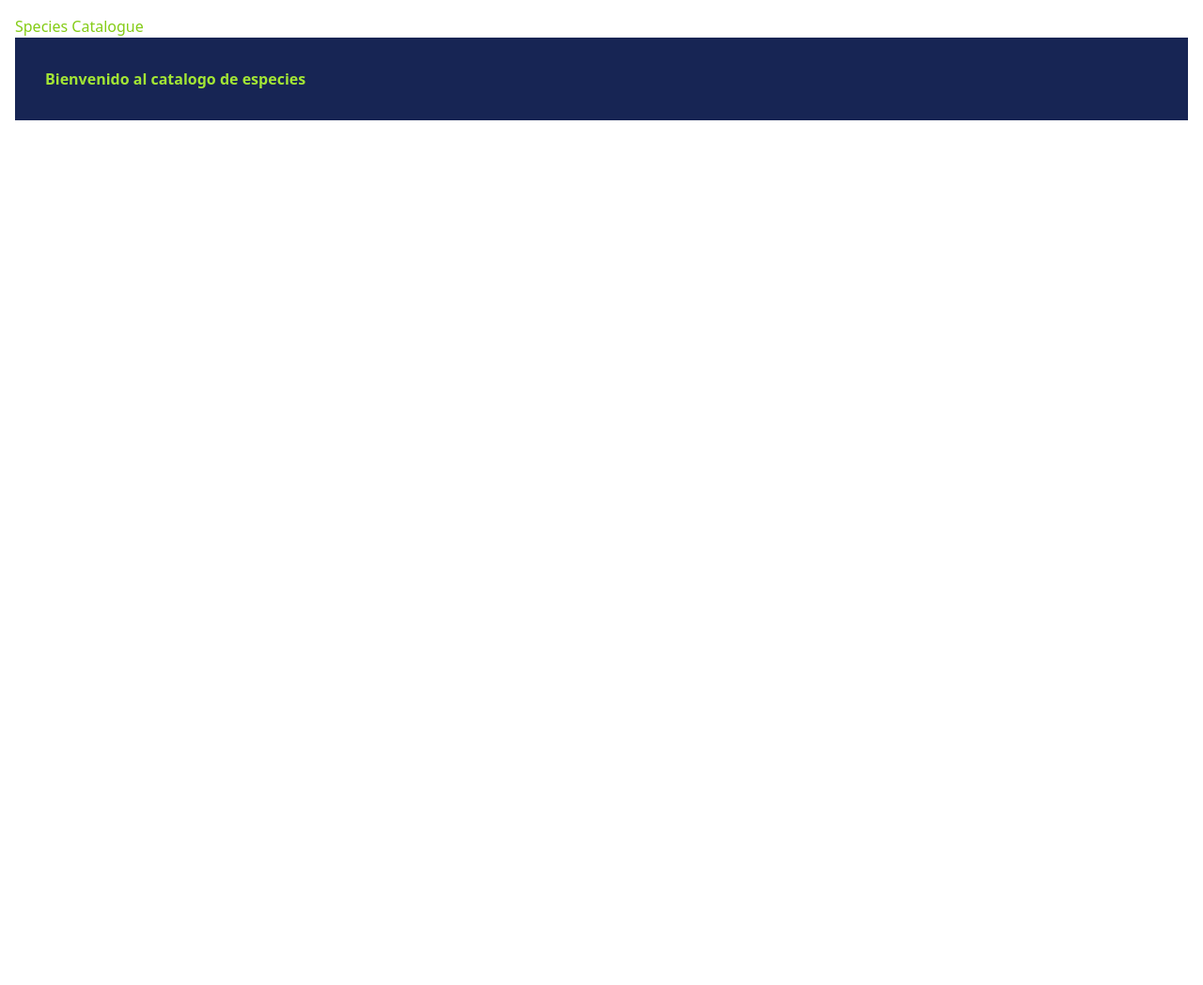
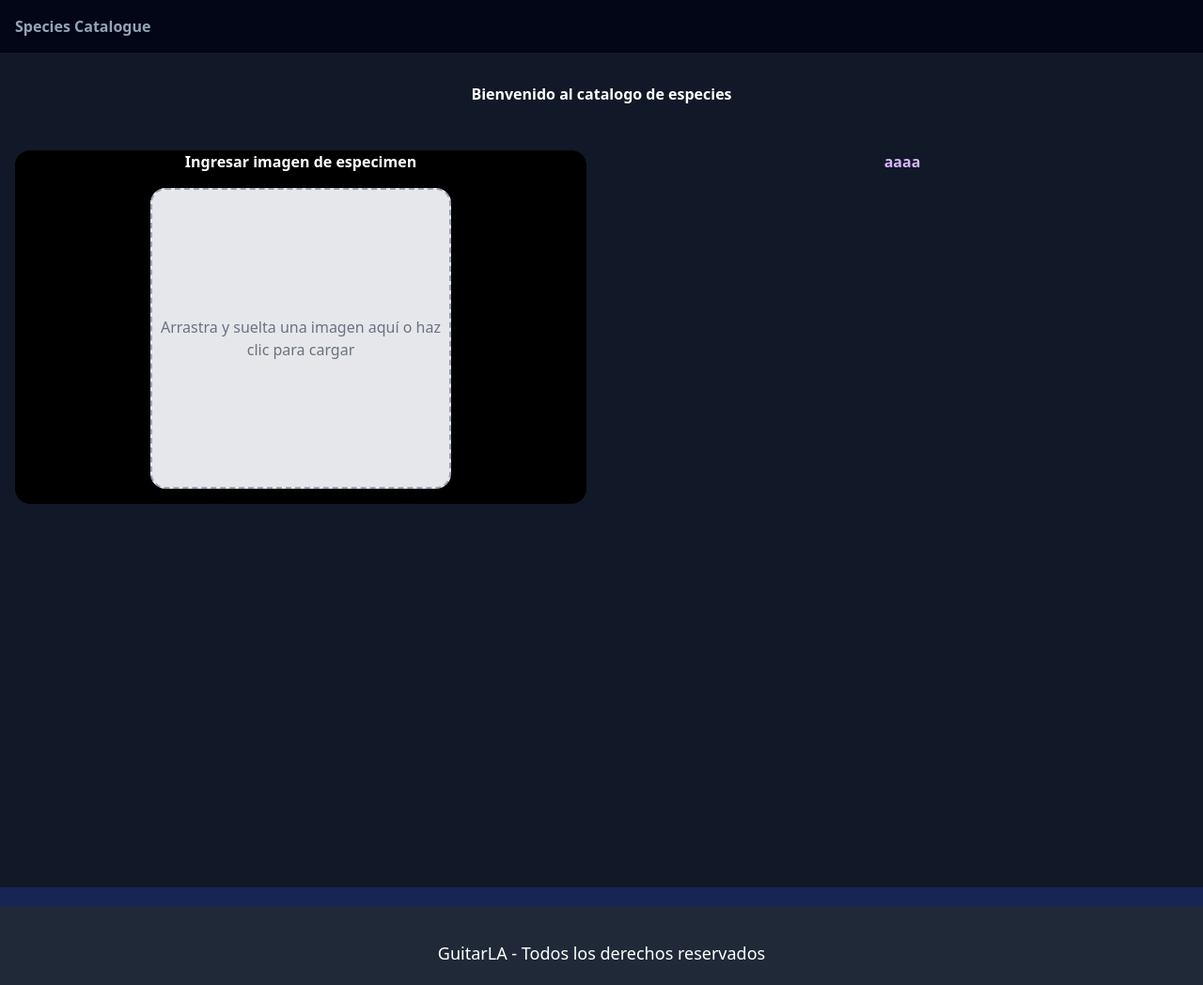
Before and after one commit to augustoreyesdelgado/FastAPI-Speaces_Catalogue, a FastAPI app: page /catalogo/home-page in a window 1280 px wide. Shown: the whole page at 94% size. Before the commit the page ends 128 px from the top, so only its background shows below. Run offline with FastAPI, Linux system fonts and the light colour scheme.

Commit message:
Se configura la pagina home, se agrega area de drag&drop

```diff
--- a/src/static/css/app.css
+++ b/src/static/css/app.css
@@ -554,6 +554,40 @@ video {
   --tw-contain-style:  ;
 }
 
+.container {
+  width: 100%;
+}
+
+@media (min-width: 640px) {
+  .container {
+    max-width: 640px;
+  }
+}
+
+@media (min-width: 768px) {
+  .container {
+    max-width: 768px;
+  }
+}
+
+@media (min-width: 1024px) {
+  .container {
+    max-width: 1024px;
+  }
+}
+
+@media (min-width: 1280px) {
+  .container {
+    max-width: 1280px;
+  }
+}
+
+@media (min-width: 1536px) {
+  .container {
+    max-width: 1536px;
+  }
+}
+
 .collapse {
   visibility: collapse;
 }
@@ -562,21 +596,235 @@ video {
   position: static;
 }
 
+.col-auto {
+  grid-column: auto;
+}
+
 .m-1 {
   margin: 0.25rem;
+}
+
+.mx-auto {
+  margin-left: auto;
+  margin-right: auto;
+}
+
+.my-4 {
+  margin-top: 1rem;
+  margin-bottom: 1rem;
 }
 
 .ml-auto {
   margin-left: auto;
 }
 
+.mt-4 {
+  margin-top: 1rem;
+}
+
+.mt-5 {
+  margin-top: 1.25rem;
+}
+
 .block {
   display: block;
+}
+
+.flex {
+  display: flex;
+}
+
+.hidden {
+  display: none;
+}
+
+.h-full {
+  height: 100%;
+}
+
+.h-fit {
+  height: -moz-fit-content;
+  height: fit-content;
+}
+
+.h-64 {
+  height: 16rem;
+}
+
+.h-8 {
+  height: 2rem;
+}
+
+.h-80 {
+  height: 20rem;
+}
+
+.max-h-full {
+  max-height: 100%;
+}
+
+.min-h-screen {
+  min-height: 100vh;
+}
+
+.w-64 {
+  width: 16rem;
+}
+
+.w-4 {
+  width: 1rem;
+}
+
+.w-40 {
+  width: 10rem;
+}
+
+.w-8 {
+  width: 2rem;
+}
+
+.w-80 {
+  width: 20rem;
+}
+
+.max-w-4xl {
+  max-width: 56rem;
+}
+
+.max-w-lg {
+  max-width: 32rem;
+}
+
+.flex-1 {
+  flex: 1 1 0%;
+}
+
+.flex-grow {
+  flex-grow: 1;
+}
+
+.cursor-pointer {
+  cursor: pointer;
+}
+
+.flex-col {
+  flex-direction: column;
+}
+
+.items-center {
+  align-items: center;
+}
+
+.justify-center {
+  justify-content: center;
+}
+
+.justify-between {
+  justify-content: space-between;
+}
+
+.rounded-2xl {
+  border-radius: 1rem;
+}
+
+.border {
+  border-width: 1px;
+}
+
+.border-2 {
+  border-width: 2px;
+}
+
+.border-r {
+  border-right-width: 1px;
+}
+
+.border-r-4 {
+  border-right-width: 4px;
+}
+
+.border-dashed {
+  border-style: dashed;
+}
+
+.border-gray-400 {
+  --tw-border-opacity: 1;
+  border-color: rgb(156 163 175 / var(--tw-border-opacity));
 }
 
 .bg-blue-950 {
   --tw-bg-opacity: 1;
   background-color: rgb(23 37 84 / var(--tw-bg-opacity));
+}
+
+.bg-slate-200 {
+  --tw-bg-opacity: 1;
+  background-color: rgb(226 232 240 / var(--tw-bg-opacity));
+}
+
+.bg-slate-950 {
+  --tw-bg-opacity: 1;
+  background-color: rgb(2 6 23 / var(--tw-bg-opacity));
+}
+
+.bg-lime-500 {
+  --tw-bg-opacity: 1;
+  background-color: rgb(132 204 22 / var(--tw-bg-opacity));
+}
+
+.bg-lime-600 {
+  --tw-bg-opacity: 1;
+  background-color: rgb(101 163 13 / var(--tw-bg-opacity));
+}
+
+.bg-gray-800 {
+  --tw-bg-opacity: 1;
+  background-color: rgb(31 41 55 / var(--tw-bg-opacity));
+}
+
+.bg-blue-500 {
+  --tw-bg-opacity: 1;
+  background-color: rgb(59 130 246 / var(--tw-bg-opacity));
+}
+
+.bg-green-500 {
+  --tw-bg-opacity: 1;
+  background-color: rgb(34 197 94 / var(--tw-bg-opacity));
+}
+
+.bg-black {
+  --tw-bg-opacity: 1;
+  background-color: rgb(0 0 0 / var(--tw-bg-opacity));
+}
+
+.bg-slate-700 {
+  --tw-bg-opacity: 1;
+  background-color: rgb(51 65 85 / var(--tw-bg-opacity));
+}
+
+.bg-gray-900 {
+  --tw-bg-opacity: 1;
+  background-color: rgb(17 24 39 / var(--tw-bg-opacity));
+}
+
+.bg-white {
+  --tw-bg-opacity: 1;
+  background-color: rgb(255 255 255 / var(--tw-bg-opacity));
+}
+
+.bg-gray-400 {
+  --tw-bg-opacity: 1;
+  background-color: rgb(156 163 175 / var(--tw-bg-opacity));
+}
+
+.bg-gray-100 {
+  --tw-bg-opacity: 1;
+  background-color: rgb(243 244 246 / var(--tw-bg-opacity));
+}
+
+.bg-gray-200 {
+  --tw-bg-opacity: 1;
+  background-color: rgb(229 231 235 / var(--tw-bg-opacity));
 }
 
 .p-4 {
@@ -587,21 +835,69 @@ video {
   padding: 2rem;
 }
 
-.font-black {
-  font-weight: 900;
+.px-5 {
+  padding-left: 1.25rem;
+  padding-right: 1.25rem;
 }
 
-.text-lime-400 {
-  --tw-text-opacity: 1;
-  color: rgb(163 230 53 / var(--tw-text-opacity));
+.py-20 {
+  padding-top: 5rem;
+  padding-bottom: 5rem;
 }
 
-.text-lime-500 {
+.py-3 {
+  padding-top: 0.75rem;
+  padding-bottom: 0.75rem;
+}
+
+.py-5 {
+  padding-top: 1.25rem;
+  padding-bottom: 1.25rem;
+}
+
+.text-center {
+  text-align: center;
+}
+
+.text-lg {
+  font-size: 1.125rem;
+  line-height: 1.75rem;
+}
+
+.font-bold {
+  font-weight: 700;
+}
+
+.uppercase {
+  text-transform: uppercase;
+}
+
+.text-blue-500 {
   --tw-text-opacity: 1;
-  color: rgb(132 204 22 / var(--tw-text-opacity));
+  color: rgb(59 130 246 / var(--tw-text-opacity));
+}
+
+.text-slate-400 {
+  --tw-text-opacity: 1;
+  color: rgb(148 163 184 / var(--tw-text-opacity));
 }
 
 .text-white {
   --tw-text-opacity: 1;
   color: rgb(255 255 255 / var(--tw-text-opacity));
 }
+
+.text-purple-300 {
+  --tw-text-opacity: 1;
+  color: rgb(216 180 254 / var(--tw-text-opacity));
+}
+
+.text-black {
+  --tw-text-opacity: 1;
+  color: rgb(0 0 0 / var(--tw-text-opacity));
+}
+
+.text-gray-500 {
+  --tw-text-opacity: 1;
+  color: rgb(107 114 128 / var(--tw-text-opacity));
+}
--- a/src/static/js/utils.js
+++ b/src/static/js/utils.js
@@ -0,0 +1,46 @@
+const dropzone = document.getElementById('dropzone');
+const fileInput = document.getElementById('fileInput');
+const preview = document.getElementById('preview');
+const dropzoneText = document.getElementById('dropzone-text');
+
+dropzone.addEventListener('click', () => fileInput.click());
+
+dropzone.addEventListener('dragover', (event) => {
+    event.preventDefault();
+    dropzone.classList.add('border-blue-500');
+});
+
+dropzone.addEventListener('dragleave', () => {
+    dropzone.classList.remove('border-blue-500');
+});
+
+dropzone.addEventListener('drop', (event) => {
+    event.preventDefault();
+    dropzone.classList.remove('border-blue-500');
+    const files = event.dataTransfer.files;
+    handleFiles(files);
+});
+
+fileInput.addEventListener('change', (event) => {
+    const files = event.target.files;
+    handleFiles(files);
+});
+
+function handleFiles(files) {
+    if (files.length > 1) {
+        alert("Solo se permite cargar una imagen.");
+        return;
+    }
+    const file = files[0];
+    if (file && file.type.startsWith('image/')) {
+        const reader = new FileReader();
+        reader.onload = () => {
+            preview.src = reader.result;
+            preview.classList.remove('hidden');
+            dropzoneText.classList.add('hidden');
+        };
+        reader.readAsDataURL(file);
+    } else {
+        alert("Solo se permite cargar archivos de imagen.");
+    }
+}
--- a/src/tailwindcss/tailwind.config.js
+++ b/src/tailwindcss/tailwind.config.js
@@ -1,7 +1,7 @@
 /** @type {import('tailwindcss').Config} */
 export default {
   content: [
-    "../templates/**/*.html",
+    "../templates/*.html",
   ],
   theme: {
     extend: {},
--- /dev/null
+++ b/src/templates/footer.html
@@ -0,0 +1,5 @@
+<footer class="bg-gray-800 mt-5 py-5">
+    <div class="container mx-auto">
+        <p class="text-white text-center text-lg mt-4">GuitarLA - Todos los derechos reservados</p>
+    </div>
+</footer>
--- a/src/templates/home.html
+++ b/src/templates/home.html
@@ -1,5 +1,30 @@
 {% include 'layout.html' %}
 
-    <div>
-        <h1 class="p-8 bg-blue-950 text-lime-400 font-black">Bienvenido al catalogo de especies</h1>
+  <div class="bg-gray-900">
+
+    <h1 class="p-8 text-white font-bold text-center">Bienvenido al catalogo de especies</h1>
+
+    <div class="min-h-screen flex">
+
+      <div class="flex-1 p-4 h-full ">
+        <div class="bg-black rounded-2xl">
+        <p class="text-white font-bold text-center">Ingresar imagen de especimen</p>
+            <div class="flex  max-h-full p-4 items-center justify-center">
+              <div id="dropzone" class="bg-gray-200 border-2 border-dashed rounded-2xl border-gray-400 w-80 h-80 flex items-center justify-center text-center cursor-pointer">
+                <p id="dropzone-text" class="text-gray-500">Arrastra y suelta una imagen aquí o haz clic para cargar</p>
+            <img id="preview" class="hidden" />
+              </div>
+              <input type="file" id="fileInput" class="hidden" accept="image/*" onchange="handleFile(event)" />
+            </div>
+        </div>
+      </div>
+
+      <div class="flex-1 p-4 h-full">
+            <p class="text-purple-300 font-bold text-center">aaaa</p>
+      </div>
+
     </div>
+
+  </div>
+
+  {% include 'footer.html' %}
--- a/src/templates/layout.html
+++ b/src/templates/layout.html
@@ -6,12 +6,11 @@
     <meta name="viewport" content="width=device-width, initial-scale=1.0">
     <title>Catalogo de Especies</title>
 </head>
-<body class="p-4 text-lime-500">
+<body class="bg-blue-950 flex flex-col min-h-screen">
 
     {% include 'navbar.html' %}
-
     {% block content %}
-
     {% endblock %}
+    <script src="{{ url_for('static', path='/js/utils.js') }}" defer></script>
 </body>
 </html>
--- a/src/templates/navbar.html
+++ b/src/templates/navbar.html
@@ -1,9 +1,6 @@
-<div>
-    <nav class="navbar navbar-expand-md navbar-dark main-color fixed-top">
-        <a class="navbar-brand" href="#">Species Catalogue</a>
-        <button class="navbar-toggler" type="button" data-toggle="collapse" data-target="#navbarNav" aria-controls="navbarNav" aria-expanded="false" aria-label="Toggle navigation">
-            <span class="navbar-toggler-icon"></span>
-        </button>
+<div >
+    <nav class="p-4 bg-slate-950">
+        <a class="text-slate-400 font-bold" href="#">Species Catalogue</a>
         <div class="collapse navbar-collapse" id="navbarNav">
             <ul class="navbar-nav">
                 {% if user %}
```
